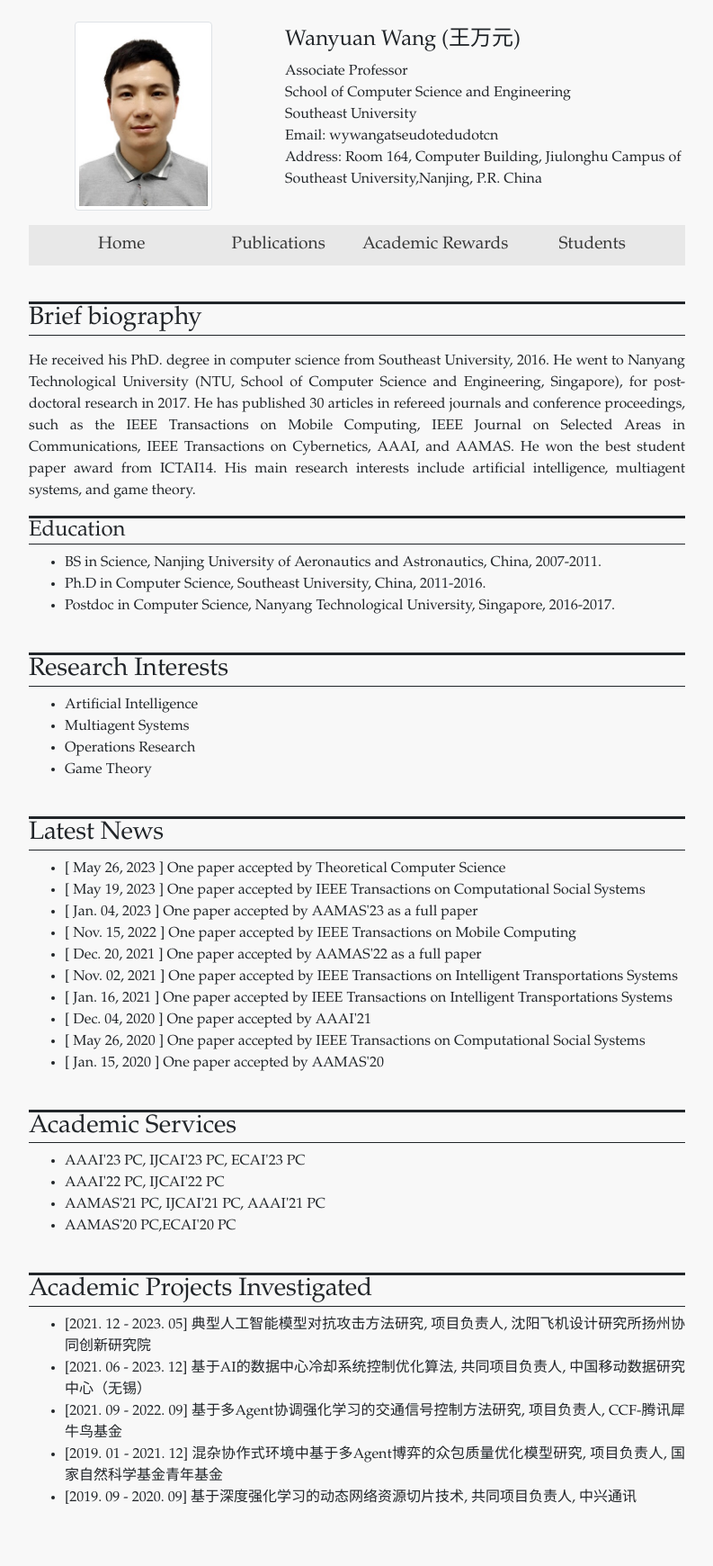
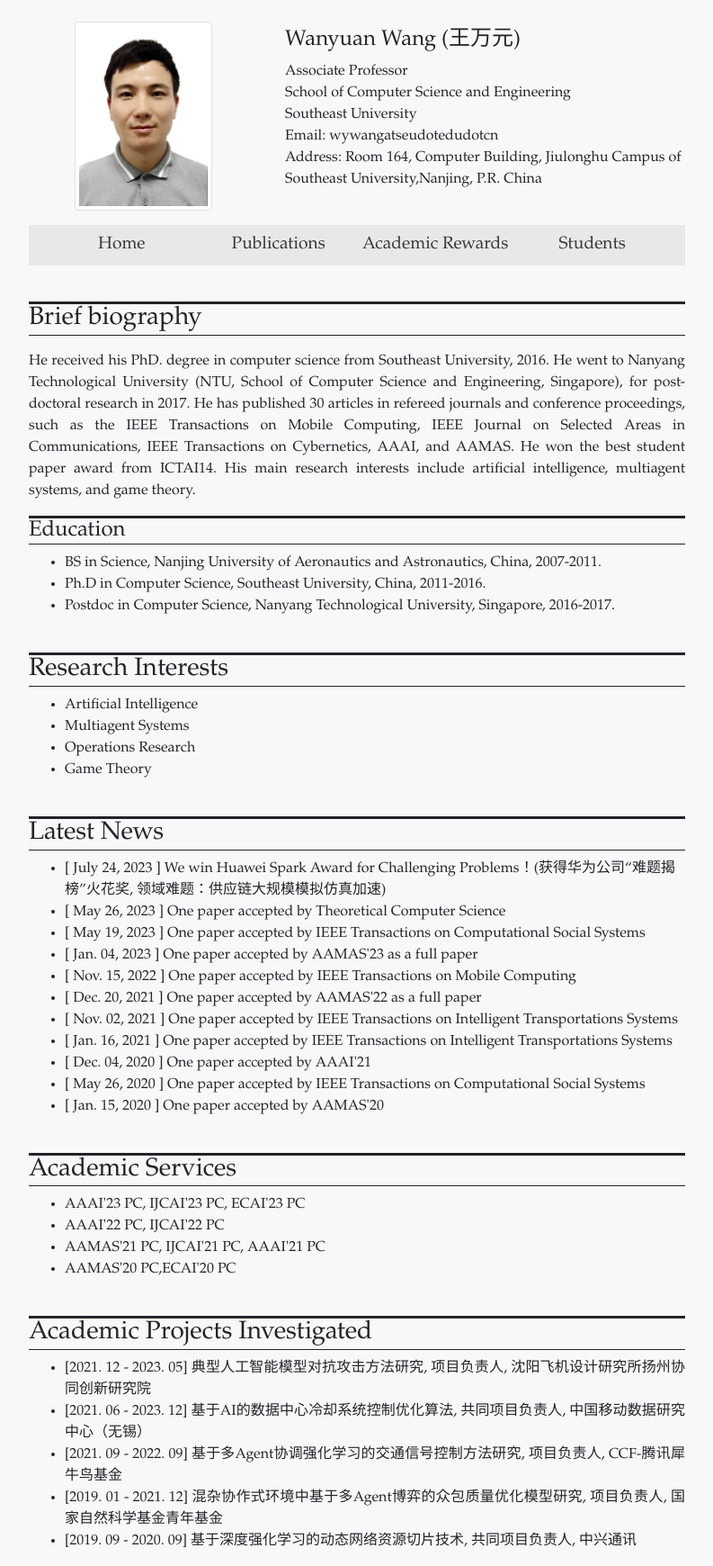
Before and after one commit to wanyuanwang/wanyuanwang.github.io, a Jekyll site: the page built from index.html, in a window 1280 px wide. Shown: the whole page at 90% size, without its empty margins (243-1036 px from the left). Built offline with Jekyll 4.4.1, drawn with Linux system fonts in a browser that asks for light colours; before the commit the page ends 1692 px from its top, so only the background shows below that.

Commit message:
Update news.yml

```diff
--- a/_data/news.yml
+++ b/_data/news.yml
@@ -1,3 +1,5 @@
+- date: July 24, 2023
+  news: We win Huawei Spark Award for Challenging Problems！(获得华为公司“难题揭榜”火花奖, 领域难题：供应链大规模模拟仿真加速)
 - date: May 26, 2023
   news: One paper accepted by Theoretical Computer Science
 - date: May 19, 2023
```
